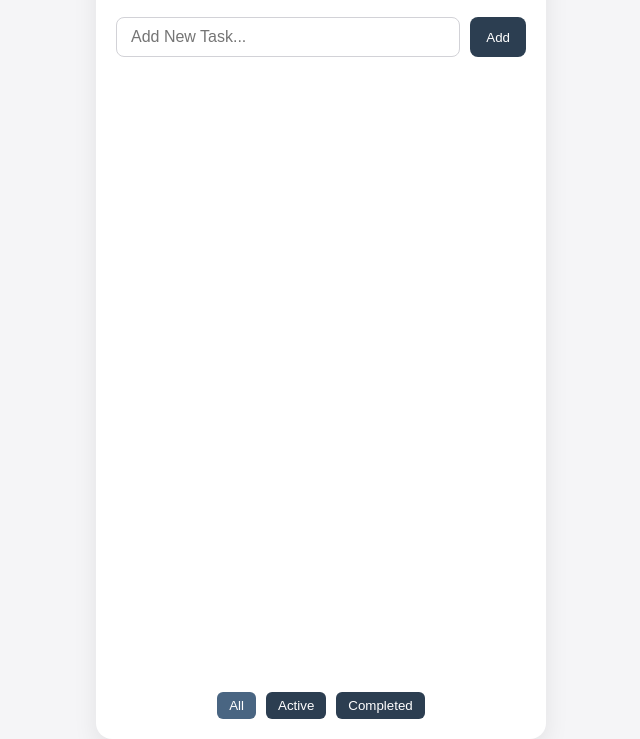
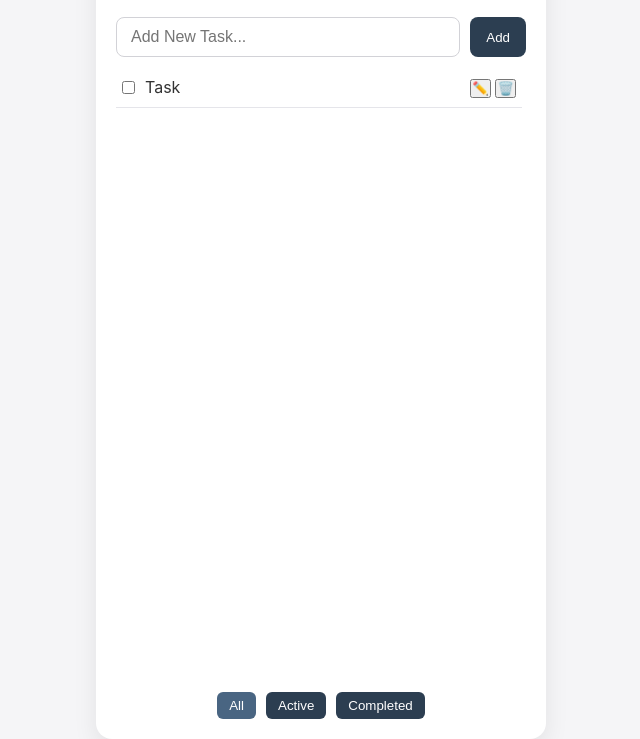
Before and after one commit to ViktorYordanov01/ToDoApp, a plain HTML site: page index.html in a window 1280 px wide. Shown: the part 61-800 px from the top of the page, without its empty margins (319-959 px from the left). Drawn offline with Linux system fonts and the light colour scheme; files that its build step writes are made by us from their sources; files whose address does not match are found by name.

Commit message:
Improve app item part

```diff
--- a/index.html
+++ b/index.html
@@ -22,7 +22,14 @@
         </form>
 
         <ul class="app-list">
-
+           <li class="app-item">
+             <input type="checkbox" class="app-check" />
+               <span class="app-text">Task</span>
+                 <div class="app-actions">
+                  <button class="edit-btn">✏️</button>
+                  <button class="delete-btn">🗑️</button>
+                 </div>
+            </li>
         </ul>
 
         <footer class="app-footer">
--- a/src/css/style.css
+++ b/src/css/style.css
@@ -82,6 +82,35 @@ body{
     padding-right: 4px;
 }
 
+.app-item{
+    display: flex;
+    align-items: center;
+    justify-content: space-between;
+    padding: 8px 6px;
+    border-bottom: 1px solid #e5e5ea;
+    margin-top: 10px;
+    animation: fadeIn 0.25s ease;
+}
+
+@keyframes fadeIn {
+    from{opacity: 0; transform: translate(8px);}
+    to{opacity: 1; transform: translate(0);}
+}
+
+.app-item:hover{
+    background-color: #f2f2f7;
+}
+
+.app-text{
+    flex: 1;
+    margin-left: 10px;
+}
+
+.edit-btn:hover, .delete-btn:hover {
+    transform: scale(1.10);
+    transition: 0.5s;
+}
+
 .app-footer{
     display: flex;
     justify-content: center;
```
